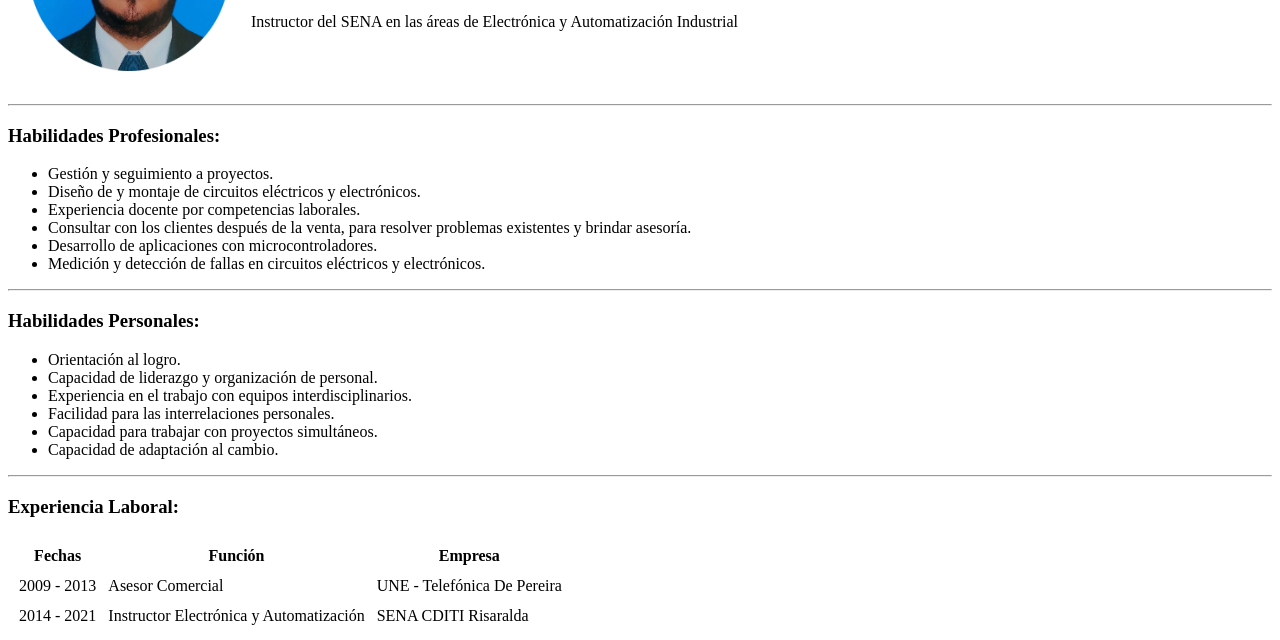
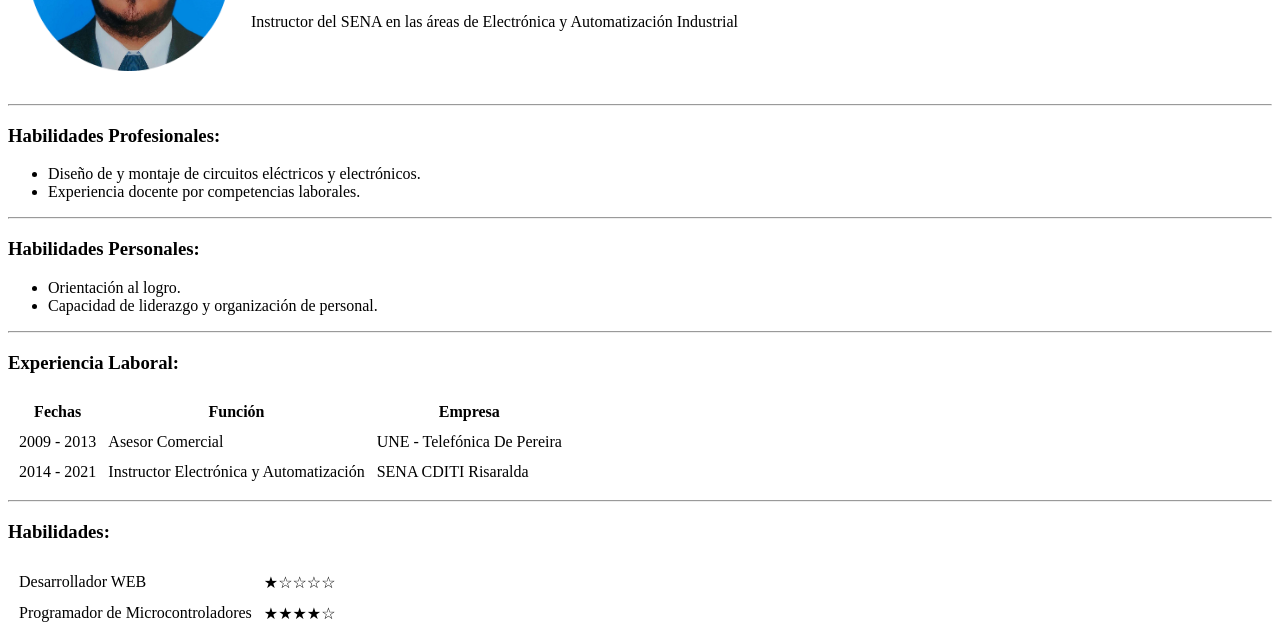
Before and after one commit to jhguzmanj/cv, a plain HTML site: page index.html in a window 1280 px wide. Shown: the part 158-798 px from the top of the page. Drawn offline with Linux system fonts and the light colour scheme.

Commit message:
Update index.html

```diff
--- a/index.html
+++ b/index.html
@@ -20,13 +20,8 @@
   <hr>
   <h3><strong>Habilidades Profesionales:</strong></h3>
   <ul>
-    <li> Gestión y seguimiento a proyectos. </li>
     <li> Diseño de y montaje de circuitos eléctricos y electrónicos. </li>
     <li>Experiencia docente por competencias laborales.</li>
-    <li>Consultar con los clientes después de la venta, para resolver problemas existentes y brindar
-      asesoría.</li>
-    <li>Desarrollo de aplicaciones con microcontroladores.</li>
-    <li>Medición y detección de fallas en circuitos eléctricos y electrónicos.</li>
   </ul>
 
   <hr>
@@ -34,10 +29,6 @@
   <ul>
     <li> Orientación al logro. </li>
     <li> Capacidad de liderazgo y organización de personal. </li>
-    <li> Experiencia en el trabajo con equipos interdisciplinarios.</li>
-    <li> Facilidad para las interrelaciones personales.</li>
-    <li> Capacidad para trabajar con proyectos simultáneos.</li>
-    <li> Capacidad de adaptación al cambio. </li>
   </ul>
   <hr>
   <h3><strong>Experiencia Laboral:</strong></h3>
```
